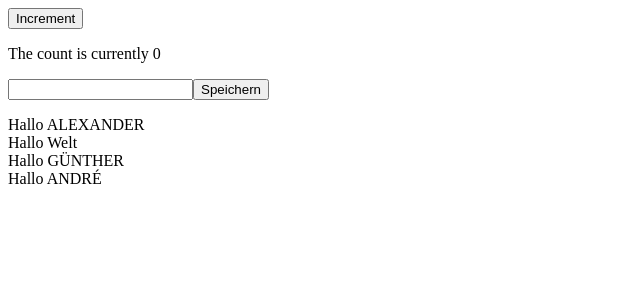
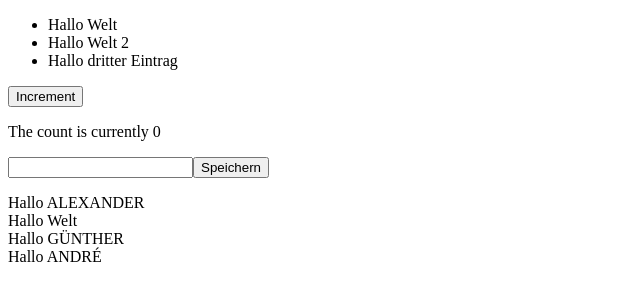
Before and after one commit to SuoraGmbH/react-camp-2023-12, a React (Vite) app: page / in a window 1280 px wide. Shown: the top 300 px of the page, without its empty margins (0-640 px from the left). Built offline with nearby package versions, Linux system fonts and the light colour scheme.

Commit message:
initial time entry list

```diff
--- a/src/App.tsx
+++ b/src/App.tsx
@@ -2,10 +2,12 @@ import TimeEntryView from "./components/TimeEntryView.tsx";
 import TimeEntryForm from "./components/TimeEntryForm.tsx";
 import WiederholungsKomponente from "./components/WiederholungsKomponente.tsx";
 import Counter from "./components/Counter.tsx";
+import TimeEntryList from "./components/TimeEntryList.tsx";
 
 function App() {
   return (
     <div>
+      <TimeEntryList />
       <Counter />
       <TimeEntryForm />
       <TimeEntryView
--- /dev/null
+++ b/src/components/TimeEntryList.tsx
@@ -0,0 +1,33 @@
+import * as React from "react";
+import TimeEntry from "../domain/TimeEntry.ts";
+
+const TimeEntryList: React.FunctionComponent = () => {
+  const timeEntries: TimeEntry[] = [
+    {
+      id: "dda4af1b-c542-44eb-a 567-e1989118de40",
+      comment: "Hallo Welt",
+      start: new Date(),
+      end: new Date(),
+    },
+    {
+      id: "cfab7778-beb7-44ae-ae9e-840ff94e6623",
+      comment: "Hallo Welt 2",
+      start: new Date(),
+      end: new Date(),
+    },
+    {
+      id: "cfab7778-beb7-44ae-ae9e-890ff94e6623",
+      comment: "Hallo dritter Eintrag",
+      start: new Date(),
+      end: new Date(),
+    },
+  ];
+
+  const listItems = timeEntries.map((timeEntry) => (
+    <li key={timeEntry.id}>{timeEntry.comment}</li>
+  ));
+
+  return <ul>{listItems}</ul>;
+};
+
+export default TimeEntryList;
```
